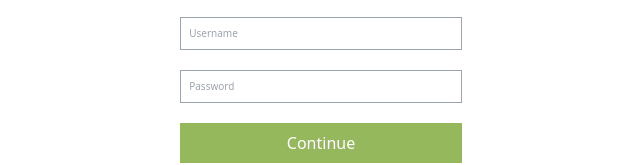
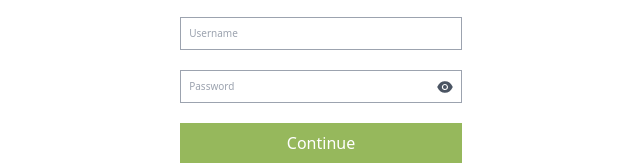
Before and after one commit to YosephSagawa/Digitizing-AAiT-Student-Services, a React (Vite) app in the folder Frontend/: page / in a window 1280 px wide. Shown: the part 267-432 px from the top of the page, without its empty margins (319-959 px from the left). Built offline with nearby package versions, Linux system fonts and the light colour scheme.

Commit message:
Fixed some styling issues

```diff
--- a/Frontend/package.json
+++ b/Frontend/package.json
@@ -15,6 +15,7 @@
     "react": "^18.3.1",
     "react-datepicker": "^7.6.0",
     "react-dom": "^18.3.1",
+    "react-icons": "^5.5.0",
     "react-router-dom": "^7.1.3",
     "yup": "^1.6.1"
   },
--- a/Frontend/src/pages/AttendanceDetails.jsx
+++ b/Frontend/src/pages/AttendanceDetails.jsx
@@ -86,18 +86,21 @@ const AttendanceDetails = () => {
       </div>
 
       <div className="overflow-x-auto">
+        <div className="mb-2">
           <button
-          className="bg-green-600 hover:bg-green-700 text-white px-4 py-2 rounded"
+            className="bg-midblue text-white hover:bg-blue-950 px-4 py-2 rounded-xl mr-4"
             onClick={handleDownloadCSV}
           >
             Download CSV
           </button>
           <button
-          className="bg-blue-600 hover:bg-blue-700 text-white px-4 py-2 rounded"
+            className="bg-radishred text-white hover:bg-red-900 px-4 py-2 rounded-xl"
             onClick={handleSendReport}
           >
             Send Report to Coordinator
           </button>
+        </div>
+
         <table className="w-full border-collapse bg-white">
           <thead>
             <tr className="bg-white text-left border-t">
--- a/Frontend/src/pages/LecturerDashboard.jsx
+++ b/Frontend/src/pages/LecturerDashboard.jsx
@@ -121,15 +121,16 @@ const LecturerDashboard = () => {
         </div>
 
         {/* Filter Section */}
-        <div className="flex sm:flex-row flex-col gap-2 sm:mb-4">
-          <div className="flex flex-col sm:flex-row gap-3 items-center">
+        <div className="flex sm:flex-row flex-col items-center justify-between">
+          <div className="flex flex-col items-center gap-4 px-8 mb-4">
+            <div className="flex flex-col sm:flex-row gap-3 justify-center items-center ">
               <ReactDatePicker
                 selected={startDate}
                 onChange={(date) => setStartDate(date)}
                 selectsStart
                 startDate={startDate}
                 endDate={endDate}
-              placeholderText="Start Date"
+                placeholderText="Start Date (MM/DD/YYYY)"
                 className="border p-2 rounded"
               />
               <ReactDatePicker
@@ -138,12 +139,12 @@ const LecturerDashboard = () => {
                 selectsEnd
                 startDate={startDate}
                 endDate={endDate}
-              placeholderText="End Date"
+                placeholderText="End Date (optional)"
                 className="border p-2 rounded"
               />
             </div>
 
-          <div className="flex flex-col sm:flex-row gap-3 items-center">
+            <div className="flex flex-row gap-2">
               <button
                 onClick={filterByThisMonth}
                 className="bg-picosun text-black px-4 py-2 rounded"
@@ -165,7 +166,6 @@ const LecturerDashboard = () => {
             </div>
           </div>
 
-        {/* Class Dropdown */}
           <div className="flex flex-col px-8 mb-4 w-fit">
             <label htmlFor="classFilter" className="font-semibold mb-2">
               Filter by Class Name:
@@ -176,12 +176,13 @@ const LecturerDashboard = () => {
               onChange={(e) => setSelectedClass(e.target.value)}
               className="border p-2 rounded"
             >
-            {classOptions.map((className, idx) => (
-              <option key={idx} value={className}>
+              {classOptions.map((className, index) => (
+                <option key={index} value={className}>
                   {className}
                 </option>
               ))}
             </select>
+          </div>
         </div>
 
         {/* Class Cards */}
--- a/Frontend/src/pages/LoginPage.jsx
+++ b/Frontend/src/pages/LoginPage.jsx
@@ -2,10 +2,13 @@ import { Formik, Form, Field, ErrorMessage } from "formik";
 import * as Yup from "yup";
 import axios from "axios";
 import { useNavigate } from "react-router-dom";
+import { useState } from "react";
+import { AiFillEye, AiFillEyeInvisible } from "react-icons/ai";
 import AAU_Logo from "../assets/AAU_Logo.png";
 
 const LoginForm = () => {
   const navigate = useNavigate();
+  const [showPassword, setShowPassword] = useState(false);
 
   const validationSchema = Yup.object({
     userName: Yup.string()
@@ -53,7 +56,7 @@ const LoginForm = () => {
       validationSchema={validationSchema}
       onSubmit={handleLogin}
     >
-      {({ isSubmitting }) => (
+      {({ isSubmitting, handleChange, values }) => (
         <Form className="flex flex-col">
           <Field
             type="text"
@@ -66,12 +69,34 @@ const LoginForm = () => {
             component="div"
             className="text-[14px] text-[red] mt-1"
           />
-          <Field
+          {/* <Field
             type="password"
             name="password"
             placeholder="Password"
             className="border border-gray-400 p-2 mt-5 w-[70vw] sm:w-[22vw] text-[10px]"
-          />
+          /> */}
+          {/* Custom password field with toggle */}
+          <div className="relative mt-5 w-[70vw] sm:w-[22vw]">
+            <input
+              type={showPassword ? "text" : "password"}
+              name="password"
+              placeholder="Password"
+              value={values.password}
+              onChange={handleChange}
+              className="border border-gray-400 p-2 w-full text-[10px]"
+            />
+            <button
+              type="button"
+              onClick={() => setShowPassword((prev) => !prev)}
+              className="absolute right-2 top-1/2 transform -translate-y-1/2 text-gray-600"
+            >
+              {showPassword ? (
+                <AiFillEyeInvisible size={18} />
+              ) : (
+                <AiFillEye size={18} />
+              )}
+            </button>
+          </div>
           <ErrorMessage
             name="password"
             component="div"
```
Also changed, not shown: 1 other file (tests, documents, lock files or other folders). Lines whose indentation alone changed are shown as unchanged.
